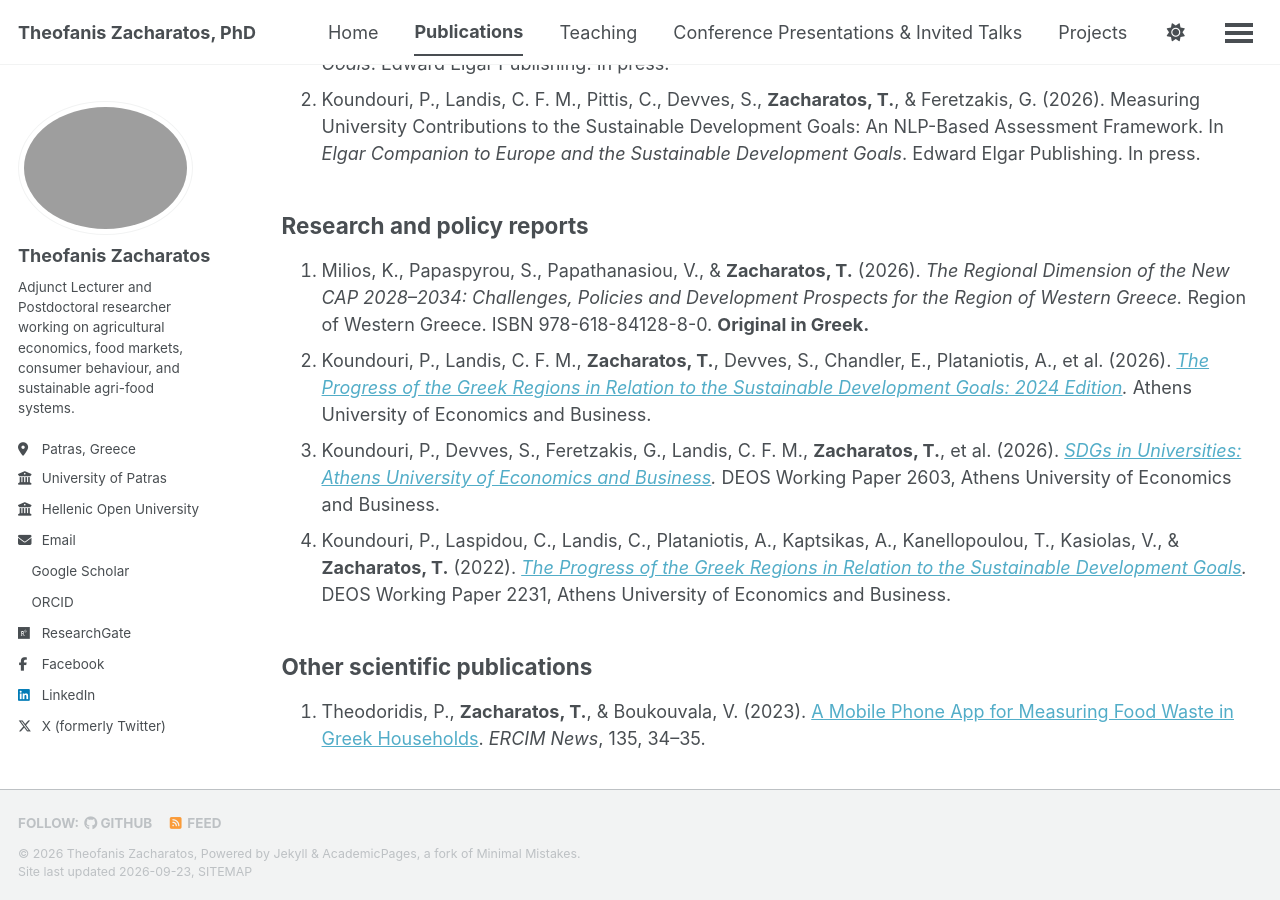
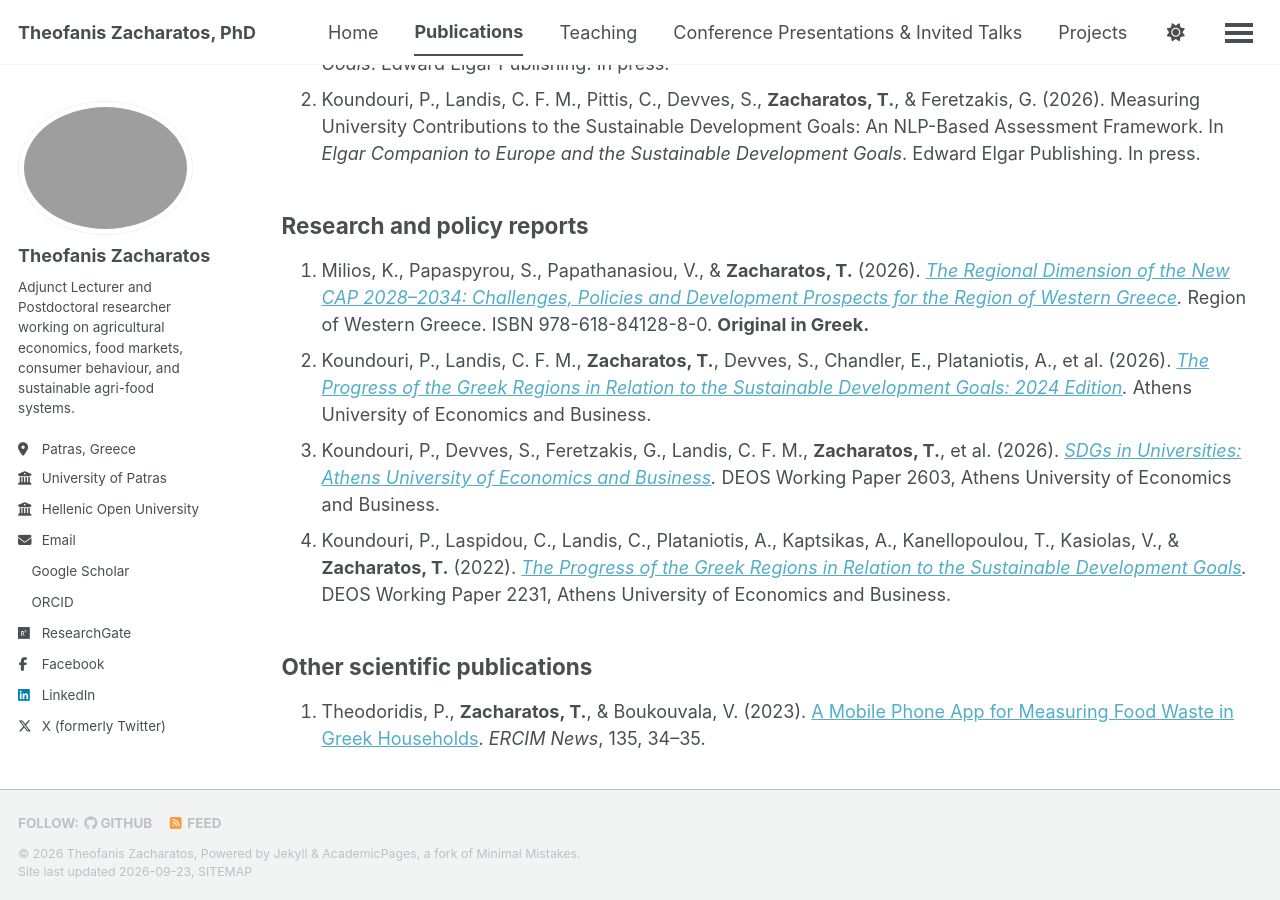
Before and after one commit to TheofanisZacharatos/theofaniszacharatos.github.io, a Jekyll site: the page built from _pages/publications.html, in a window 1280 px wide and 900 px high, scrolled down 1582 px. Built offline with Jekyll 4.4.1, drawn with Linux system fonts in a browser that asks for light colours; a style sheet for code colours, icons or effects is not loaded; part of the change alters nothing that is shown.

```diff
--- a/_pages/publications.html
+++ b/_pages/publications.html
@@ -150,7 +150,7 @@ author_profile: true
 <h2>Research and policy reports</h2>
 <ol>
   <li>Milios, K., Papaspyrou, S., Papathanasiou, V., &amp; <strong>Zacharatos, T.</strong> (2026).
-    <em>The Regional Dimension of the New CAP 2028–2034: Challenges, Policies and Development Prospects for the Region of Western Greece.</em>
+    <em><a href="https://www.researchgate.net/publication/403984123_The_Regional_Dimension_of_the_New_CAP_2028-2034_Challenges_Policies_and_Development_Prospects_for_the_Region_of_Western_Greece">The Regional Dimension of the New CAP 2028–2034: Challenges, Policies and Development Prospects for the Region of Western Greece</a>.</em>
     Region of Western Greece. ISBN 978-618-84128-8-0. <strong>Original in Greek.</strong></li>
 
   <li>Koundouri, P., Landis, C. F. M., <strong>Zacharatos, T.</strong>, Devves, S., Chandler, E., Plataniotis, A., et al. (2026).
```
